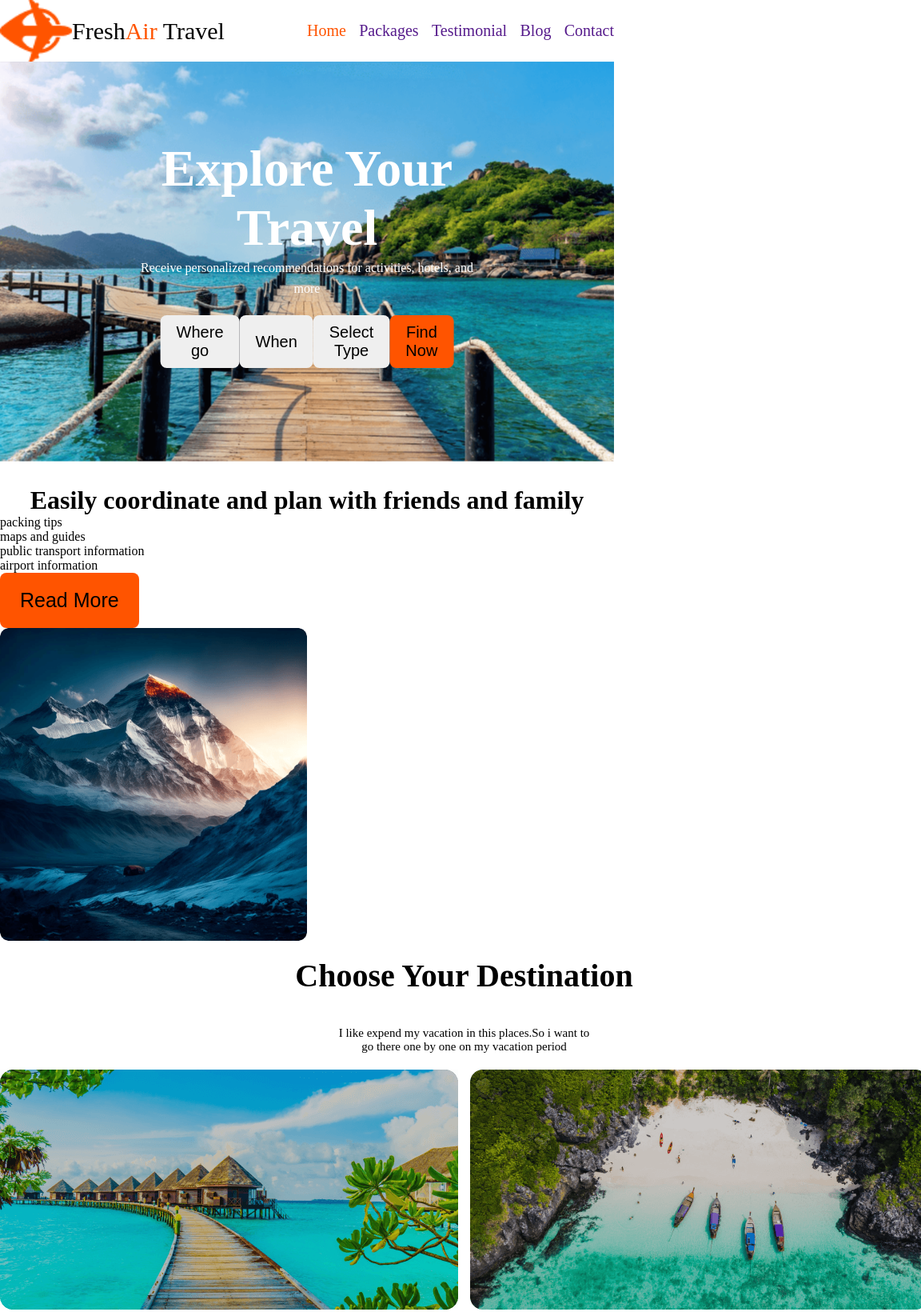
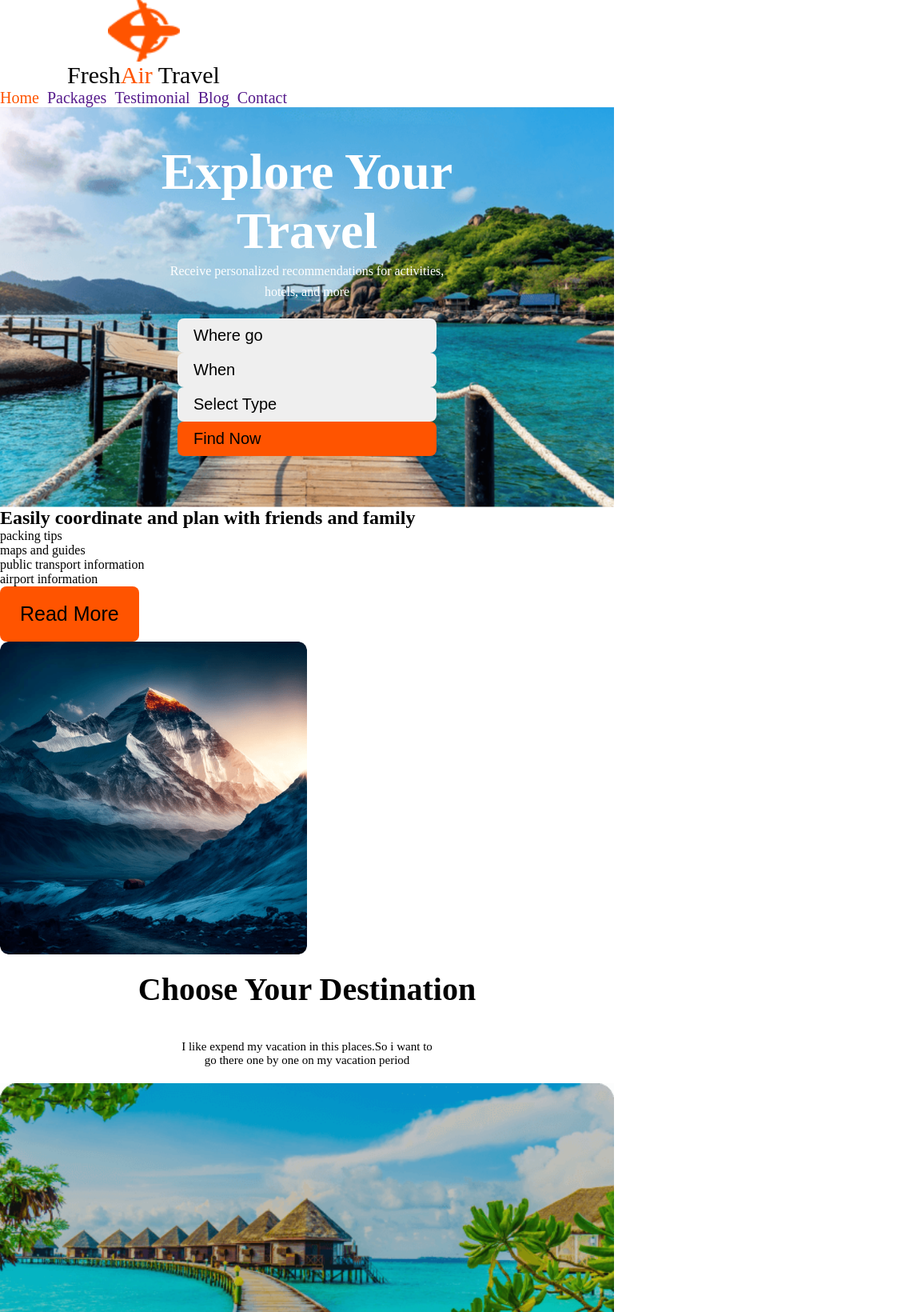
Before and after one commit to afrozaWD/Fresh-Air-Travel, a plain HTML site: page index.html in a window 768 px wide. Shown: the top 1640 px of the page at 80% size, 1152 px wide, since content can reach past the window. Drawn offline with Linux system fonts and the light colour scheme.

Commit message:
responsive added

```diff
--- a/index.html
+++ b/index.html
@@ -41,14 +41,14 @@
                     </div>
             </div>
         </section>
-        <!--banner comtainer end-->
+        <!--banner section end-->
 
     </header>
     <main>
         <!--plan section start-->
-        <secction class="plan-section>"
+        <section class="plan-section>"
             <div class="plan-text">
-            <h1 style="text-align: center; margin-top: 30px">Easily coordinate and plan with friends and family</h1>
+            <h1>Easily coordinate and plan with friends and family</h1>
             <ul>
             <li>packing tips</li>
             <li>maps and guides</li>
@@ -68,6 +68,7 @@
             <h1 class="destination-heading">Choose Your Destination</h1>
             <p id="destination-desc">I like expend my vacation in this places.So i want to <br>go there one by one on my vacation period</p>
         </div>
+
         <div class="destination-img">
             <img src="./Images/Rectangle 5.png" alt="">
             <img src="./Images/Rectangle 8.png" alt="">
@@ -82,8 +83,12 @@
             <img src="./Images/Rectangle 10.png" alt="">
           </div>
     </section>
+    <!--destination section end-->
+
+
     </main>
     <footer>
+
 
     </footer>
 </body>
--- a/styles/responsive.css
+++ b/styles/responsive.css
@@ -10,7 +10,32 @@
         width: 100%;
     }
     .btn{
+        flex-direction: column;
         width: 100%;
+    }
+    .destination-img{
+        flex-direction: column;
     }
 
 }
+
+@media screen and (min-width: 576px) and (max-width: 992px) {
+    .header-section{
+        flex-direction: column;
+        margin-right: 50px;
+    }
+    .nav-container{
+        flex-direction: column;
+    }
+    #banner-text{
+        width: 100%;
+    }
+    .btn{
+        flex-direction: column;
+        width: 100%;
+    }
+    .destination-img{
+        flex-direction: column;
+    }
+
+}
--- a/styles/style.css
+++ b/styles/style.css
@@ -117,12 +117,12 @@ line-height: 26px;
 
 /*plan section*/
 .plan-section{
-    max-width: 1250px;
+    width: 100%;
     margin: 0 auto;
+    min-height: 500px;
+    padding: 20px;
     display: flex;
-    flex-direction: column;
-    align-items: center;
-    padding: 20px;
+
 
 }
 .plan-text{
@@ -137,6 +137,7 @@ line-height: 26px;
     font-size: 15px;
     margin-right: 30px;
 }
+
 .read{
     border-radius: 8px;
     background-color: #FF5400;
@@ -157,11 +158,8 @@ line-height: 26px;
 }
 /* destination section*/
 .destination-section{
-    max-width: 1250px;
+    width: 100%;
     position: absolute;
-}
-.text-destination{
-
 }
 .destination-heading{
 text-align: center;
@@ -183,4 +181,10 @@ font-size: 40px;
     color: #FFF;
     font-size: 28px;
     font-weight: 800;
+    width: 100%;
 }
+/*choose section*/
+.choose-section{
+    max-width: 1250px;
+    position: absolute;
+}
```
Also changed, not shown: Images/hotel.png (added), Images/map.png (added), Images/price tag.jpg (added).
